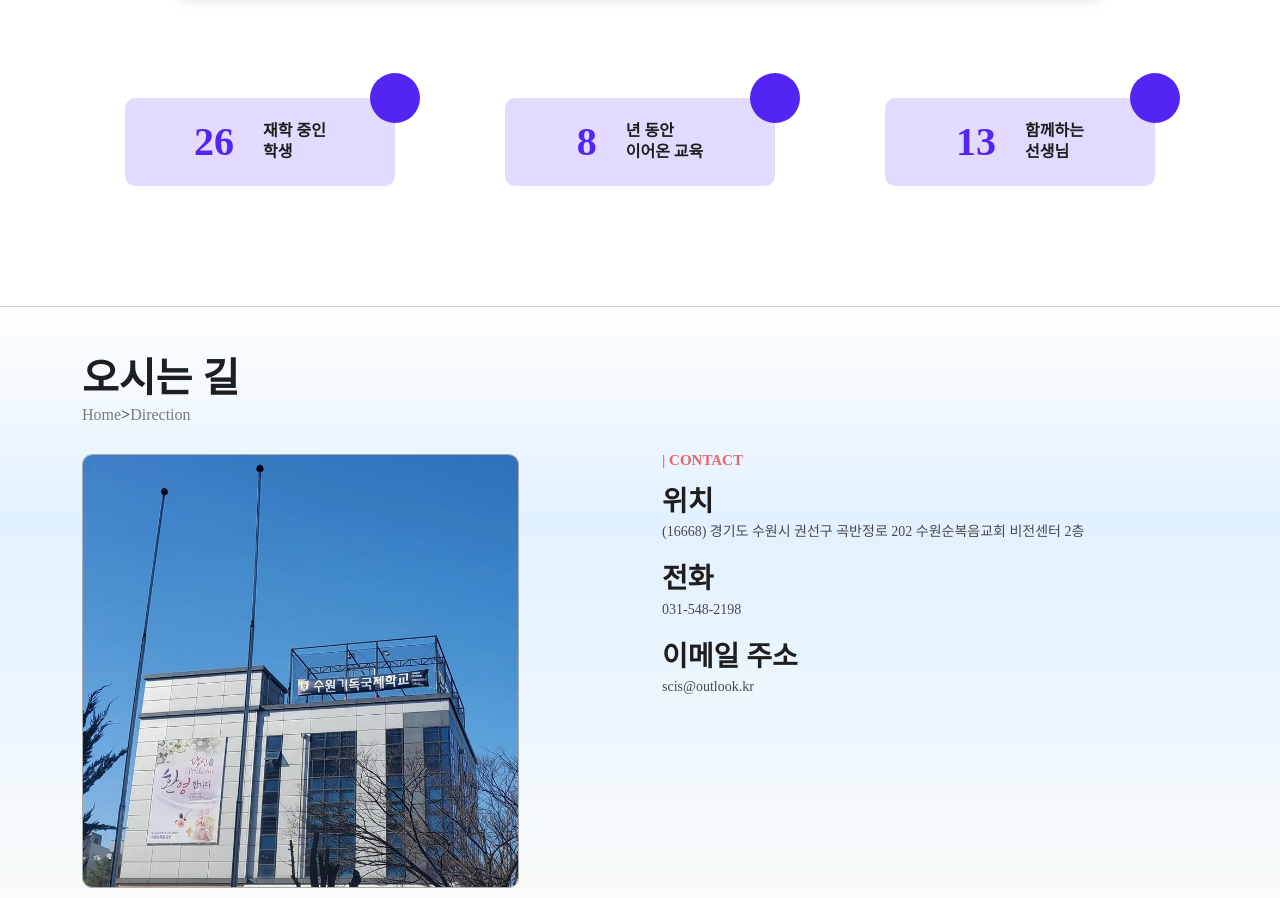
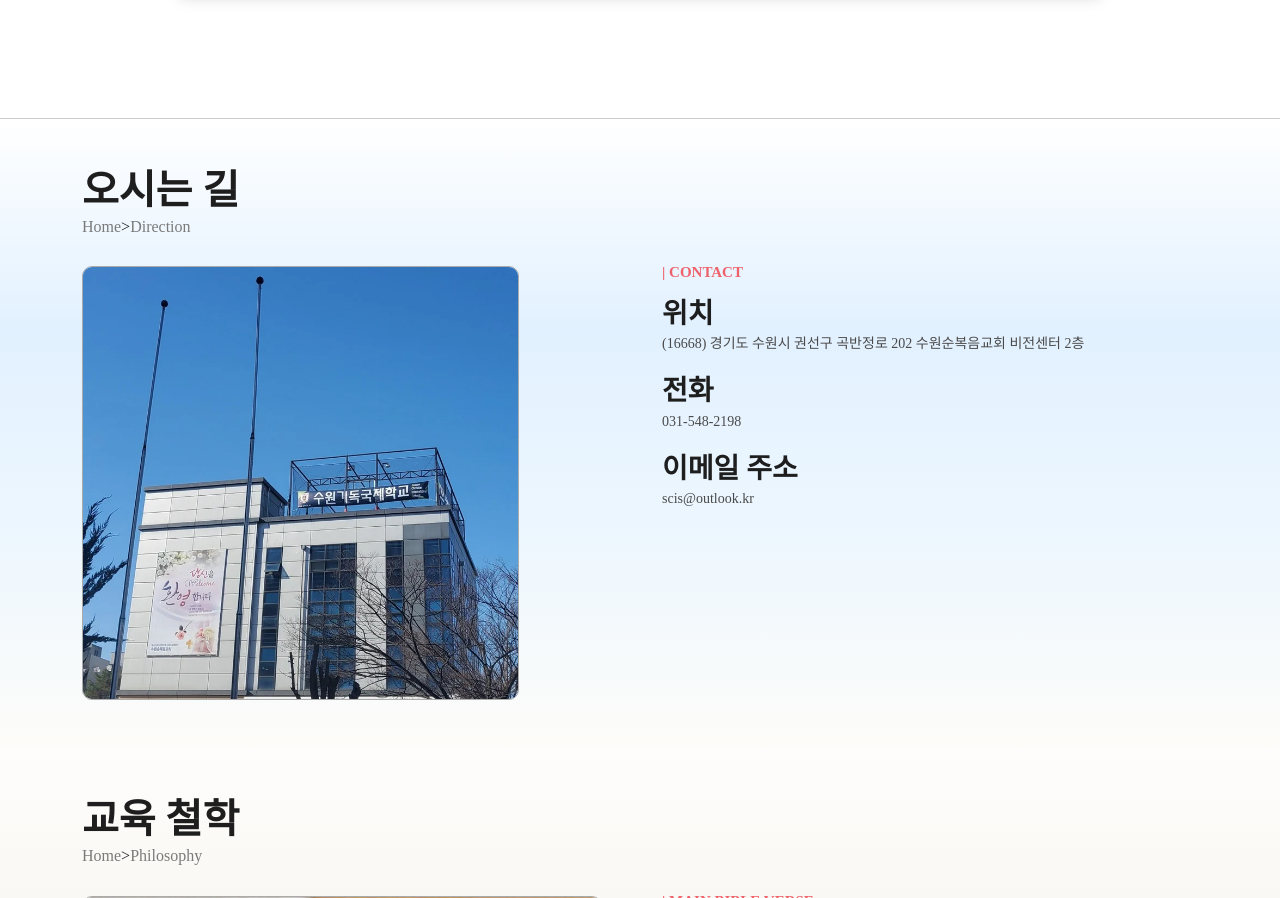
Before and after one commit to scisjustin/scisjustin.github.io, a plain HTML site: page ko/index.html in a window 1280 px wide. Shown: the part 2566-3464 px from the top of the page. Drawn offline with nearby package versions, Linux system fonts and the light colour scheme; no server answers; a web font is replaced by a local one.

Commit message:
Removed fun facts

```diff
--- a/ko/index.html
+++ b/ko/index.html
@@ -379,51 +379,6 @@
     </div>
   </div>
 
-  <div class="fun-facts">
-    <div class="container">
-      <div class="row">
-        <div class="col-lg-12">
-          <div class="wrapper">
-            <div class="row">
-              <div class="col-lg-4">
-                <div class="counter">
-                  <h2 class="timer count-title count-number" data-to="26" data-speed="1000"></h2>
-                   <p class="count-text ">재학 중인<br>학생</p>
-                </div>
-              </div>
-              <div class="col-lg-4">
-                <div class="counter">
-                  <h2 id="school-years" class="timer count-title count-number" data-to="12" data-speed="1000"></h2>
-                  <p class="count-text ">년 동안<br>이어온 교육</p>
-
-                  <script>
-                    const startYear = 2018;
-                    const currentYear = new Date().getFullYear();
-                    const years = currentYear - startYear + 1;
-
-                    // h2 요소 선택
-                    const h2 = document.getElementById('school-years');
-                    // data-to 속성 값 변경
-                    h2.setAttribute('data-to', years);
-                    // (만약 숫자도 바로 보여주고 싶다면)
-                    h2.textContent = years;
-                  </script>
-                </div>
-              </div>
-              <div class="col-lg-4">
-                <div class="counter">
-                  <h2 class="timer count-title count-number" data-to="13" data-speed="1000"></h2>
-                  <p class="count-text ">함께하는<br>선생님</p>
-                </div>
-              </div>
-            </div>
-          </div>
-        </div>
-      </div>
-    </div>
-  </div>
-
-
   <!-- School Direction Start -->
   <div class="featured section comingway" style="background-color: #fafafa; background: linear-gradient(180deg, #ffffff, #d0e8ff9e, #87c9f926, #fdfcf9); border-top: solid 1px rgb(203, 203, 203);">
     <div class="container">
```
